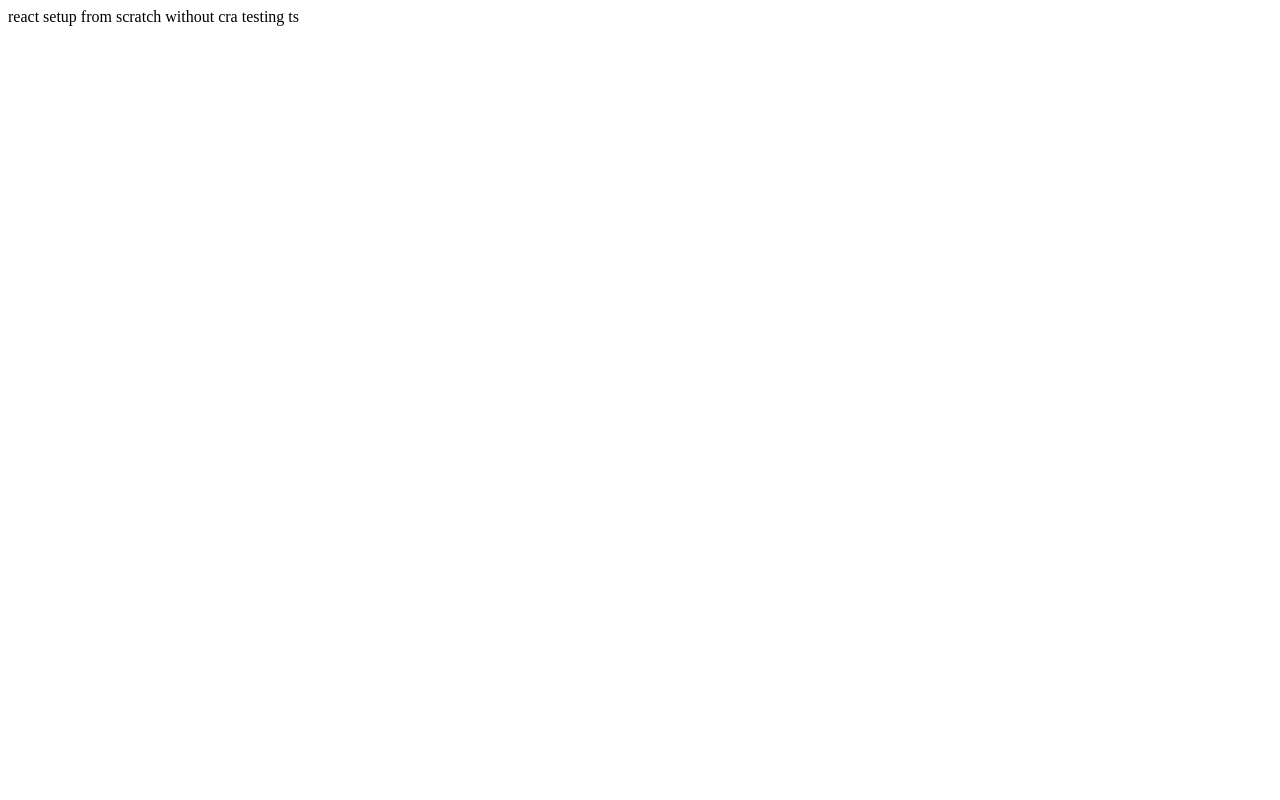
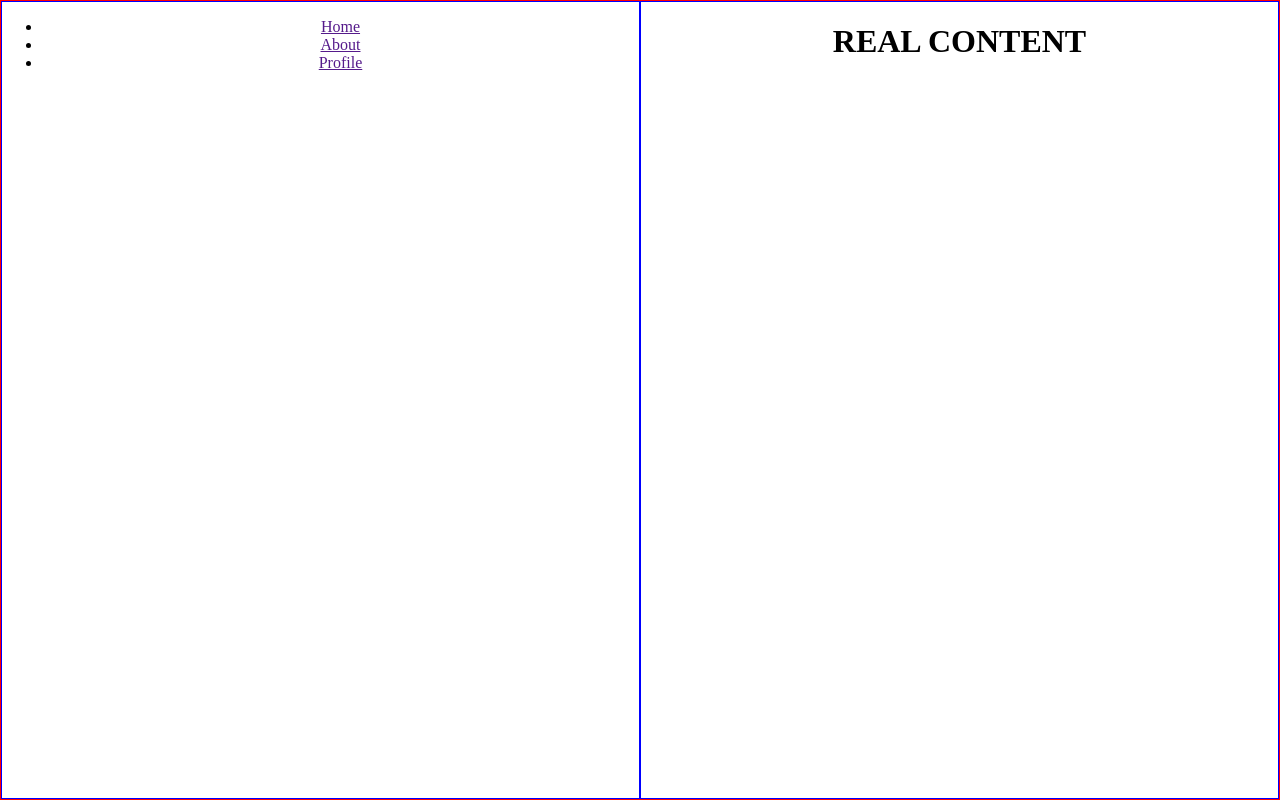
Before and after one commit to jon-zawada/Trydent, a React (Create React App) app in the folder client/: page / in a window 1280 px wide. Built offline with nearby package versions, Linux system fonts and the light colour scheme; the HTML template or start-up script is replaced by a standard one.

Commit message:
adds basic flexbox to app wrapper and very basic navbar

```diff
--- a/client/src/App.jsx
+++ b/client/src/App.jsx
@@ -1,8 +1,16 @@
 import React from 'react';
+import Navbar from './components/Navbar/NavBar';
 
 const App = () => {
   return (
-    <div>react setup from scratch without cra testing ts</div>
+    <div className='app-wrapper'>
+      <div className='child'>
+        <Navbar />
+      </div>
+      <div className='child'>
+        <h1>REAL CONTENT</h1>
+      </div>
+    </div>
   );
 };
 
--- /dev/null
+++ b/client/src/components/Navbar/NavBar.jsx
@@ -0,0 +1,15 @@
+import React from 'react';
+
+const Navbar = () => {
+  return (
+    <nav>
+      <ul>
+        <li><a href="">Home</a></li>
+        <li><a href="">About</a></li>
+        <li><a href="">Profile</a></li>
+      </ul>
+    </nav>
+  );
+};
+
+export default Navbar;
--- a/client/src/index.jsx
+++ b/client/src/index.jsx
@@ -1,5 +1,6 @@
 import React from 'react';
 import ReactDOM from 'react-dom';
 import App from './App';
+import './styles.css';
 
 ReactDOM.render(<App />, document.getElementById('app'));
--- /dev/null
+++ b/client/src/styles.css
@@ -0,0 +1,23 @@
+* {
+  box-sizing: border-box;
+}
+
+body {
+  margin: 0;
+  padding: 0;
+}
+
+.app-wrapper {
+  text-align: center;
+  border: solid red 1px;
+  display: flex;
+  flex-direction: row;
+  justify-content: space-between;
+  height: 100vh;
+  width: 100vw;
+}
+
+.child {
+  border: solid blue 1px;
+  width: 50%;
+}
--- a/package.json
+++ b/package.json
@@ -20,6 +20,7 @@
     "@types/react": "^18.0.18",
     "@types/react-dom": "^18.0.6",
     "babel-loader": "^8.2.5",
+    "css-loader": "^6.7.1",
     "eslint": "^8.23.0",
     "eslint-config-airbnb": "^19.0.4",
     "eslint-plugin-import": "^2.26.0",
@@ -27,6 +28,7 @@
     "eslint-plugin-react": "^7.31.4",
     "eslint-plugin-react-hooks": "^4.6.0",
     "html-webpack-plugin": "^5.5.0",
+    "style-loader": "^3.3.1",
     "webpack": "^5.74.0",
     "webpack-cli": "^4.10.0",
     "webpack-dev-server": "^4.10.1"
--- a/webpack.config.js
+++ b/webpack.config.js
@@ -22,6 +22,10 @@ module.exports = {
         exclude: /node_modules/,
         loader: 'babel-loader',
       },
+      {
+        test: /\.css$/i,
+        use: ['style-loader', 'css-loader'],
+      },
     ],
   },
   resolve: {
```
Also changed, not shown: .eslintrc.json, 1 other file (tests, documents, lock files or other folders).
